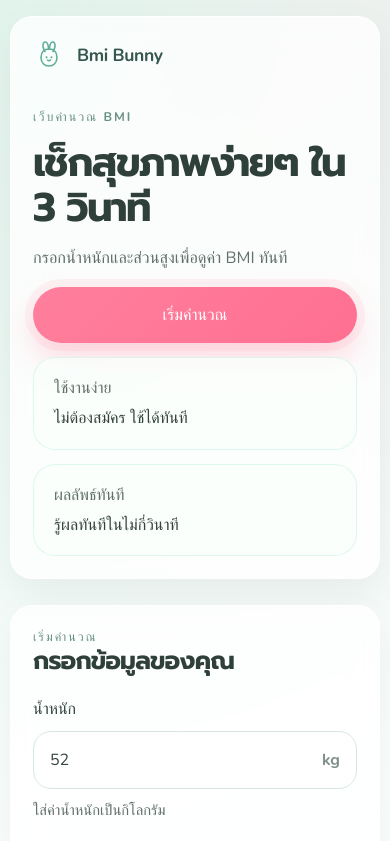
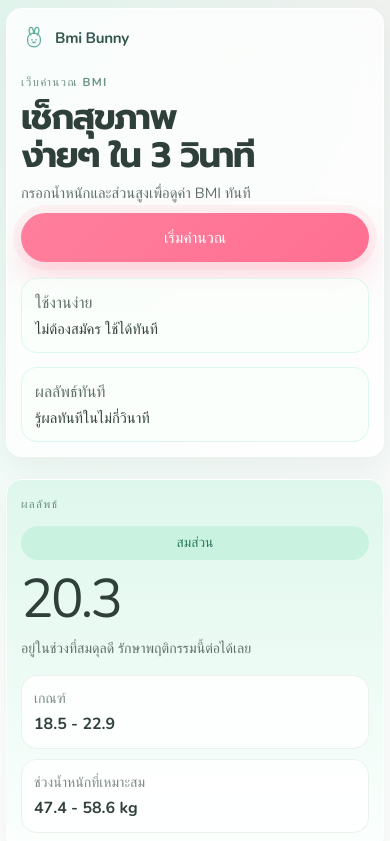
Before and after one commit to s6704062616036-collab/BMI_Bunny_Project, a React (Vite) app: page / in a window 390 px wide. Shown: the top 841 px of the page. Built offline with nearby package versions, Linux system fonts and the light colour scheme.

Commit message:
Polish mobile responsive UI

```diff
--- a/index.html
+++ b/index.html
@@ -3,7 +3,7 @@
   <head>
     <meta charset="UTF-8" />
     <link rel="icon" type="image/svg+xml" href="/favicon.svg" />
-    <meta name="viewport" content="width=device-width, initial-scale=1.0" />
+    <meta name="viewport" content="width=device-width, initial-scale=1.0, viewport-fit=cover" />
     <title>BMI Bunny</title>
   </head>
   <body>
--- a/src/App.css
+++ b/src/App.css
@@ -14,6 +14,7 @@
 
 .hero-card {
   padding: 36px;
+  overflow: hidden;
 }
 
 .brand {
@@ -62,6 +63,7 @@
 .hero-copy h1,
 .section-head h2 {
   margin: 0;
+  text-wrap: balance;
 }
 
 .hero-text,
@@ -93,6 +95,7 @@
   box-shadow:
     0 16px 32px rgba(255, 111, 145, 0.26),
     0 0 0 8px rgba(255, 111, 145, 0.08);
+  touch-action: manipulation;
   transition:
     transform 0.18s ease,
     box-shadow 0.18s ease,
@@ -137,6 +140,10 @@
   padding: 30px;
 }
 
+.form-panel {
+  scroll-margin-top: 18px;
+}
+
 .section-head {
   margin-bottom: 22px;
 }
@@ -160,6 +167,7 @@
   display: flex;
   align-items: center;
   gap: 12px;
+  min-height: 56px;
   padding: 0 16px;
   border: 1px solid #d7e7e0;
   border-radius: 18px;
@@ -187,6 +195,7 @@
   outline: none;
   background: transparent;
   color: #364640;
+  font-variant-numeric: tabular-nums;
 }
 
 .field input::placeholder {
@@ -194,6 +203,15 @@
 }
 
 .input-shell em {
+  flex: 0 0 auto;
+  display: inline-flex;
+  align-items: center;
+  justify-content: center;
+  min-width: 42px;
+  min-height: 30px;
+  padding: 0 10px;
+  border-radius: 999px;
+  background: #f7faf8;
   font-style: normal;
   font-weight: 700;
   color: #7f8f89;
@@ -259,6 +277,7 @@
   font: inherit;
   font-weight: 700;
   cursor: pointer;
+  touch-action: manipulation;
   transition:
     transform 0.18s ease,
     box-shadow 0.18s ease,
@@ -382,6 +401,8 @@
   font-size: clamp(4.2rem, 10vw, 5.8rem);
   line-height: 0.92;
   color: #2f3f3a;
+  font-variant-numeric: tabular-nums;
+  letter-spacing: -0.05em;
   animation: pop-in 0.45s ease;
 }
 
@@ -426,6 +447,10 @@
 .guide-card p {
   margin: 0;
   color: #677571;
+}
+
+.guide-card strong {
+  line-height: 1.35;
 }
 
 .guide-card.is-active {
@@ -502,6 +527,14 @@
   .guide-grid {
     grid-template-columns: 1fr;
   }
+
+  .hero-copy {
+    max-width: 34rem;
+  }
+
+  .result-panel {
+    order: -1;
+  }
 }
 
 @media (max-width: 720px) {
@@ -520,10 +553,57 @@
     gap: 14px;
   }
 
+  .hero-card {
+    padding-top: 24px;
+  }
+
+  .hero-copy {
+    gap: 12px;
+  }
+
+  .hero-text {
+    max-width: none;
+    font-size: 0.98rem;
+    line-height: 1.65;
+  }
+
+  .hero-note {
+    padding: 16px 18px;
+    border-radius: 18px;
+  }
+
+  .main-grid {
+    gap: 18px;
+  }
+
+  .bmi-form {
+    gap: 16px;
+  }
+
+  .field-note {
+    font-size: 0.88rem;
+  }
+
   .form-actions,
   .result-head {
     flex-direction: column;
     align-items: stretch;
+  }
+
+  .result-panel,
+  .result-list,
+  .guide-grid {
+    gap: 12px;
+  }
+
+  .result-value {
+    font-size: clamp(3.4rem, 16vw, 4.6rem);
+  }
+
+  .result-list article,
+  .guide-card {
+    padding: 16px;
+    border-radius: 16px;
   }
 
   .hero-button,
@@ -531,4 +611,300 @@
   .secondary-button {
     width: 100%;
   }
+
+  .panel,
+  .hero-card {
+    box-shadow: 0 14px 28px rgba(122, 141, 134, 0.09);
+  }
 }
+
+@media (max-width: 520px) {
+  .hero-card,
+  .panel {
+    padding: 18px;
+    border-radius: 18px;
+  }
+
+  .brand {
+    gap: 10px;
+  }
+
+  .brand-icon {
+    width: 28px;
+    height: 28px;
+  }
+
+  .brand-text {
+    font-size: 1rem;
+  }
+
+  .hero-grid {
+    margin-top: 22px;
+  }
+
+  .hero-note strong {
+    font-size: 0.95rem;
+    line-height: 1.45;
+  }
+
+  .input-shell {
+    padding-inline: 14px;
+    border-radius: 16px;
+  }
+
+  .field input {
+    padding-block: 14px;
+    font-size: 16px;
+  }
+
+  .formula-box {
+    padding: 14px 16px;
+    border-radius: 16px;
+  }
+
+  .primary-button,
+  .secondary-button,
+  .hero-button {
+    min-height: 52px;
+    padding: 14px 18px;
+  }
+
+  .result-value {
+    font-size: clamp(3rem, 18vw, 4rem);
+  }
+
+  .result-badge {
+    justify-content: center;
+  }
+
+  .result-list article strong {
+    line-height: 1.5;
+  }
+
+  .guide-grid {
+    grid-template-columns: 1fr;
+  }
+}
+
+@media (max-width: 430px) {
+  .app-shell {
+    gap: 16px;
+  }
+
+  .hero-card,
+  .panel {
+    padding: 16px;
+    border-radius: 16px;
+  }
+
+  .hero-grid {
+    gap: 16px;
+    margin-top: 18px;
+  }
+
+  .hero-copy {
+    gap: 10px;
+  }
+
+  .eyebrow,
+  .section-kicker,
+  .result-kicker {
+    font-size: 0.72rem;
+    letter-spacing: 0.12em;
+  }
+
+  .hero-text {
+    font-size: 0.94rem;
+    line-height: 1.55;
+  }
+
+  .hero-note {
+    gap: 4px;
+    padding: 14px 15px;
+    border-radius: 16px;
+  }
+
+  .hero-note strong {
+    font-size: 0.92rem;
+  }
+
+  .panel {
+    padding: 18px 16px;
+  }
+
+  .brand {
+    min-height: 30px;
+  }
+
+  .section-head {
+    margin-bottom: 18px;
+  }
+
+  .bmi-form {
+    gap: 14px;
+  }
+
+  .field {
+    gap: 8px;
+  }
+
+  .field span {
+    font-size: 0.95rem;
+  }
+
+  .input-shell {
+    min-height: 52px;
+    padding-inline: 12px;
+  }
+
+  .input-shell em {
+    font-size: 0.9rem;
+  }
+
+  .field-note,
+  .result-note,
+  .result-list span,
+  .guide-card p {
+    font-size: 0.88rem;
+    line-height: 1.5;
+  }
+
+  .formula-box {
+    gap: 4px;
+  }
+
+  .formula-box strong {
+    font-size: 0.96rem;
+    line-height: 1.5;
+  }
+
+  .form-actions {
+    gap: 10px;
+  }
+
+  .primary-button,
+  .secondary-button,
+  .hero-button {
+    min-height: 50px;
+    font-size: 0.96rem;
+  }
+
+  .result-panel {
+    gap: 14px;
+  }
+
+  .result-value {
+    font-size: clamp(2.8rem, 17vw, 3.8rem);
+  }
+
+  .result-list {
+    gap: 10px;
+  }
+
+  .result-list article {
+    gap: 3px;
+    padding: 14px;
+  }
+
+  .guide-card {
+    gap: 8px;
+    padding: 14px;
+  }
+
+  .guide-card strong {
+    font-size: 0.95rem;
+  }
+}
+
+@media (max-width: 390px) {
+  .hero-card,
+  .panel {
+    padding: 14px;
+  }
+
+  .brand {
+    gap: 8px;
+  }
+
+  .brand-icon {
+    width: 26px;
+    height: 26px;
+  }
+
+  .brand-text {
+    font-size: 0.95rem;
+  }
+
+  .hero-grid {
+    margin-top: 16px;
+  }
+
+  .hero-copy {
+    gap: 8px;
+  }
+
+  .hero-text {
+    font-size: 0.92rem;
+  }
+
+  .hero-note {
+    padding: 12px 13px;
+  }
+
+  .panel {
+    padding: 16px 14px;
+  }
+
+  .main-grid {
+    gap: 14px;
+  }
+
+  .field span {
+    font-size: 0.92rem;
+  }
+
+  .field input {
+    font-size: 16px;
+  }
+
+  .formula-box span {
+    font-size: 0.76rem;
+  }
+
+  .formula-box strong {
+    font-size: 0.92rem;
+  }
+
+  .primary-button,
+  .secondary-button,
+  .hero-button {
+    min-height: 48px;
+    padding: 13px 16px;
+  }
+
+  .result-badge {
+    font-size: 0.86rem;
+    padding: 7px 10px;
+  }
+
+  .result-value {
+    font-size: clamp(2.6rem, 18vw, 3.4rem);
+  }
+
+  .result-note {
+    line-height: 1.6;
+  }
+
+  .result-list article,
+  .guide-card {
+    padding: 12px;
+  }
+}
+
+@media (hover: none) {
+  .hero-button:hover,
+  .primary-button:hover:not(:disabled),
+  .secondary-button:hover {
+    transform: none;
+  }
+}
--- a/src/index.css
+++ b/src/index.css
@@ -13,6 +13,7 @@
   text-rendering: optimizeLegibility;
   -webkit-font-smoothing: antialiased;
   -moz-osx-font-smoothing: grayscale;
+  -webkit-tap-highlight-color: transparent;
 }
 
 * {
@@ -28,6 +29,7 @@ body {
   min-width: 320px;
   min-height: 100vh;
   background: transparent;
+  overscroll-behavior-y: none;
 }
 
 button,
@@ -38,7 +40,11 @@ input {
 #root {
   width: min(1120px, calc(100% - 32px));
   margin: 0 auto;
-  padding: 28px 0 40px;
+  padding:
+    max(20px, env(safe-area-inset-top))
+    max(0px, env(safe-area-inset-right))
+    max(40px, env(safe-area-inset-bottom))
+    max(0px, env(safe-area-inset-left));
 }
 
 h1,
@@ -61,6 +67,70 @@ h2 {
 @media (max-width: 720px) {
   #root {
     width: min(100%, calc(100% - 20px));
-    padding: 16px 0 28px;
+    padding:
+      max(14px, env(safe-area-inset-top))
+      max(0px, env(safe-area-inset-right))
+      max(28px, env(safe-area-inset-bottom))
+      max(0px, env(safe-area-inset-left));
   }
 }
+
+@media (max-width: 520px) {
+  #root {
+    width: min(100%, calc(100% - 16px));
+    padding:
+      max(12px, env(safe-area-inset-top))
+      max(0px, env(safe-area-inset-right))
+      max(22px, env(safe-area-inset-bottom))
+      max(0px, env(safe-area-inset-left));
+  }
+
+  h1 {
+    font-size: clamp(2rem, 11vw, 2.8rem);
+    line-height: 1.08;
+  }
+
+  h2 {
+    font-size: clamp(1.35rem, 7vw, 1.75rem);
+  }
+}
+
+@media (max-width: 430px) {
+  #root {
+    width: min(100%, calc(100% - 14px));
+    padding:
+      max(10px, env(safe-area-inset-top))
+      max(0px, env(safe-area-inset-right))
+      max(18px, env(safe-area-inset-bottom))
+      max(0px, env(safe-area-inset-left));
+  }
+
+  h1 {
+    font-size: clamp(1.9rem, 10.5vw, 2.45rem);
+    line-height: 1.06;
+  }
+
+  h2 {
+    font-size: clamp(1.28rem, 6.8vw, 1.62rem);
+    line-height: 1.14;
+  }
+}
+
+@media (max-width: 390px) {
+  #root {
+    width: min(100%, calc(100% - 12px));
+    padding:
+      max(8px, env(safe-area-inset-top))
+      max(0px, env(safe-area-inset-right))
+      max(16px, env(safe-area-inset-bottom))
+      max(0px, env(safe-area-inset-left));
+  }
+
+  h1 {
+    font-size: clamp(1.78rem, 10vw, 2.2rem);
+  }
+
+  h2 {
+    font-size: clamp(1.2rem, 6.2vw, 1.48rem);
+  }
+}
```
